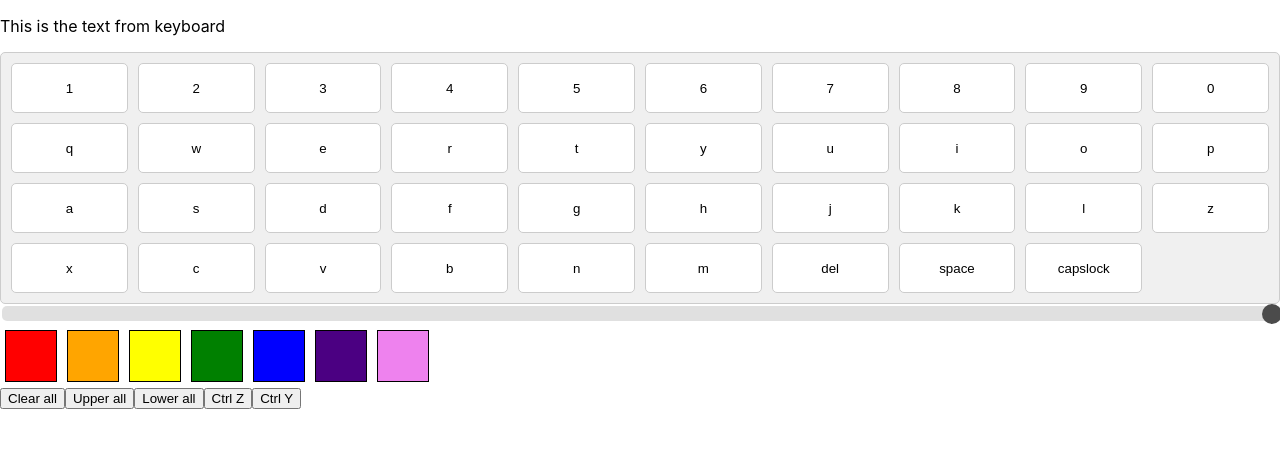
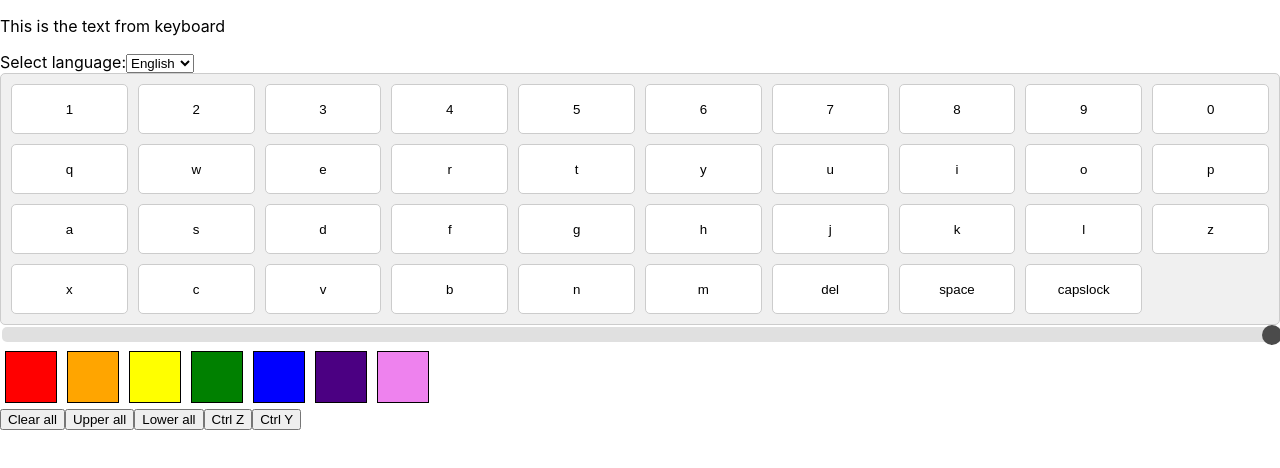
Before and after one commit to OdeyaSadoun/Fullstack_project4, a React (Create React App) app: page / in a window 1280 px wide. Shown: the top 468 px of the page. Built offline with nearby package versions, Linux system fonts and the light colour scheme.

Commit message:
add ChangeLang to text editor

```diff
--- a/src/CSS/keyboard.css
+++ b/src/CSS/keyboard.css
@@ -1,4 +1,4 @@
-.keyboard{
+.keyboard {
   display: grid;
   grid-template-columns: repeat(10, 1fr);
   gap: 10px;
@@ -7,7 +7,7 @@
   border: 1px solid #ccc;
   border-radius: 5px;
 }
-  .key{
+.key {
   display: flex;
   align-items: center;
   justify-content: center;
@@ -17,7 +17,7 @@
   border-radius: 5px;
   cursor: pointer;
 }
-  .keyboard-keys :hover {
+.keyboard :hover {
   background-color: #ddd;
 }
 .wide {
--- a/src/Components/textEditor.jsx
+++ b/src/Components/textEditor.jsx
@@ -4,12 +4,14 @@ import Size from './sizes';
 import TextArea from './textArea';
 import ColorPalette from './colorPalette';
 import SpecialSetting from './specialSetting';
+import ChangeLang from './changeLang';
 
 class TextEditor extends Component {
   render() {
     return (
       <div className="keyboard-container">
         <TextArea />
+        <ChangeLang/>
         <Keyboard />
         <Size />
         <ColorPalette />
```
Lines whose indentation alone changed are shown as unchanged.
